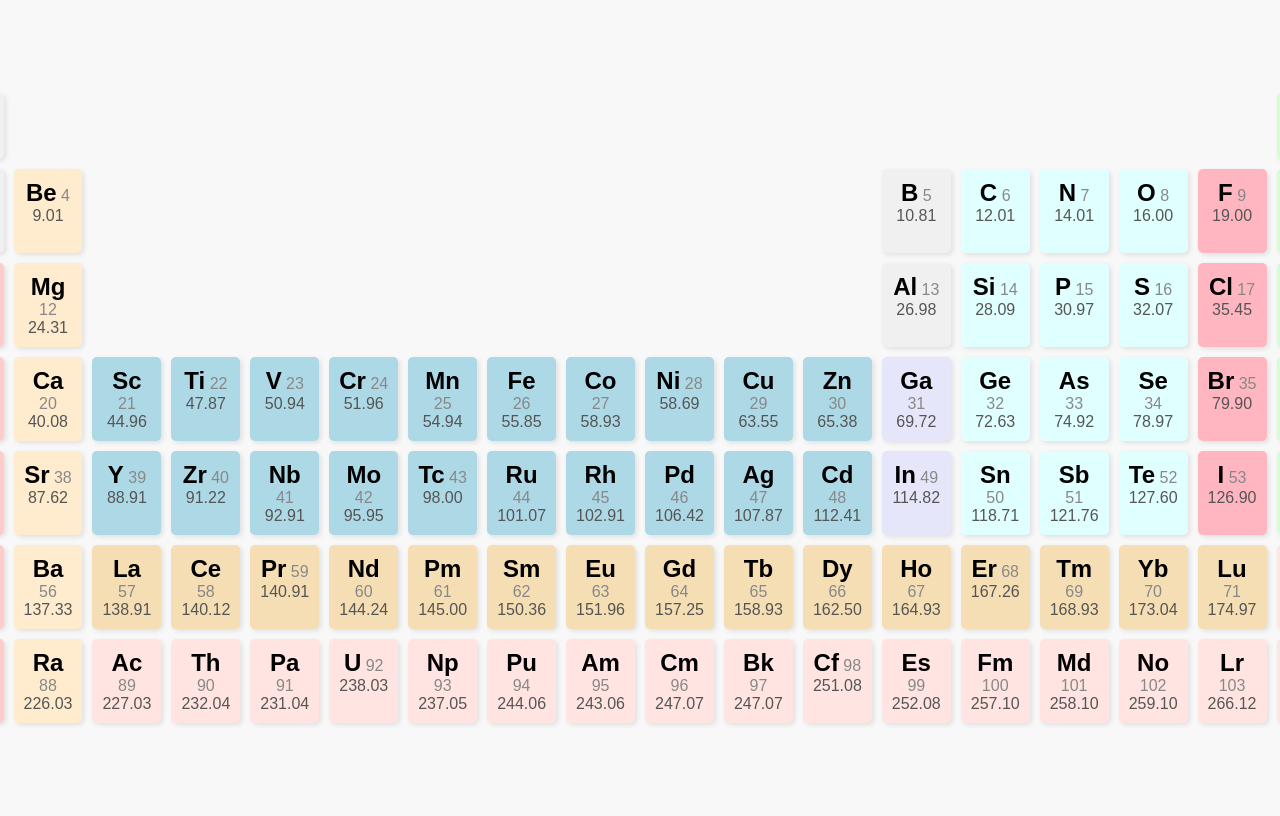
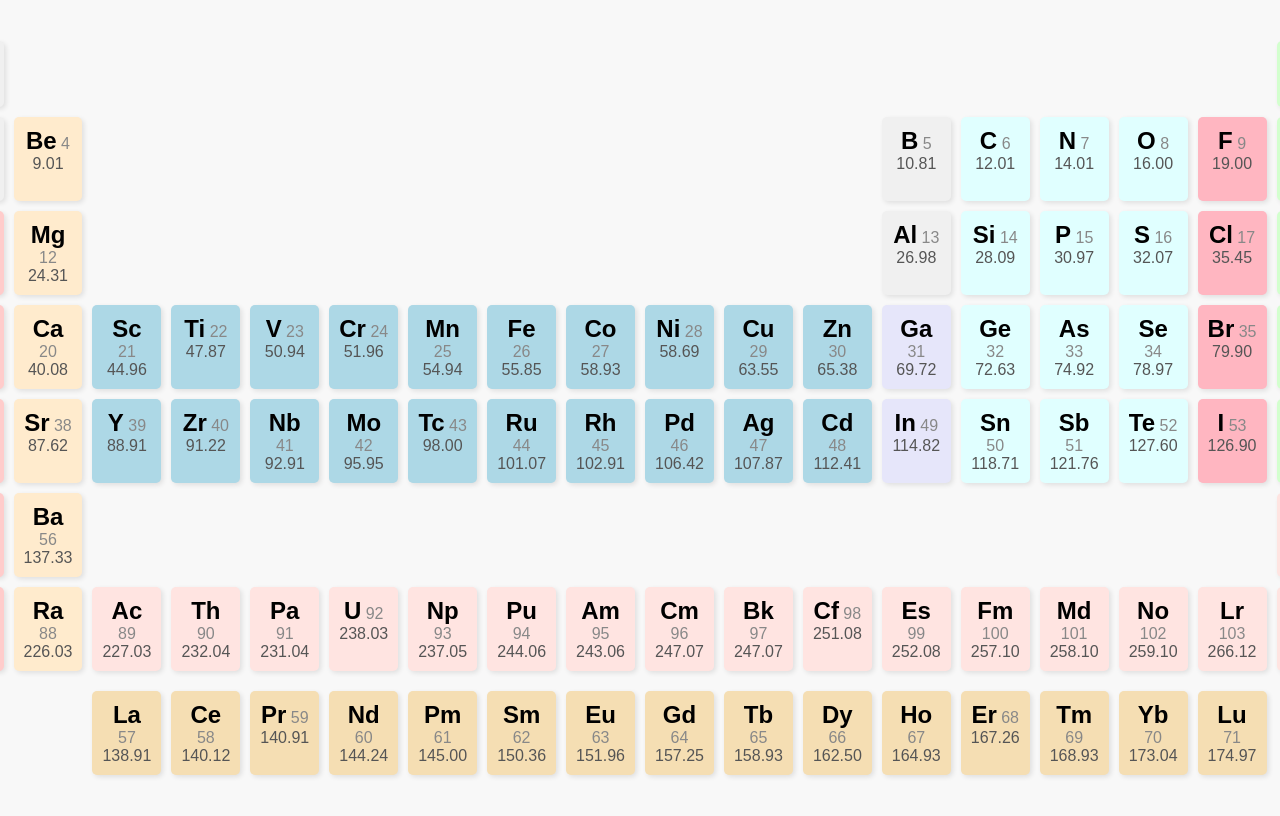
Before and after one commit to MathExpert314/MathExpert314.github.io, a plain HTML site: page education/periodic-table.html in a window 1280 px wide. Shown: the top 816 px of the page. Drawn offline with Linux system fonts and the light colour scheme.

Commit message:
Update periodic-table.html

```diff
--- a/education/periodic-table.html
+++ b/education/periodic-table.html
@@ -349,77 +349,77 @@
             <span class="atomic-number">56</span>
             <span class="atomic-mass">137.33</span>
         </div>
-        <div class="element lanthanides" id="La" style="grid-column: 3; grid-row: 6;">
+        <div class="element lanthanides" id="La" style="grid-column: 3; grid-row: 9;">
             <span class="symbol">La</span>
             <span class="atomic-number">57</span>
             <span class="atomic-mass">138.91</span>
         </div>
-        <div class="element lanthanides" id="Ce" style="grid-column: 4; grid-row: 6;">
+        <div class="element lanthanides" id="Ce" style="grid-column: 4; grid-row: 9;">
             <span class="symbol">Ce</span>
             <span class="atomic-number">58</span>
             <span class="atomic-mass">140.12</span>
         </div>
-        <div class="element lanthanides" id="Pr" style="grid-column: 5; grid-row: 6;">
+        <div class="element lanthanides" id="Pr" style="grid-column: 5; grid-row: 9;">
             <span class="symbol">Pr</span>
             <span class="atomic-number">59</span>
             <span class="atomic-mass">140.91</span>
         </div>
-        <div class="element lanthanides" id="Nd" style="grid-column: 6; grid-row: 6;">
+        <div class="element lanthanides" id="Nd" style="grid-column: 6; grid-row: 9;">
             <span class="symbol">Nd</span>
             <span class="atomic-number">60</span>
             <span class="atomic-mass">144.24</span>
         </div>
-        <div class="element lanthanides" id="Pm" style="grid-column: 7; grid-row: 6;">
+        <div class="element lanthanides" id="Pm" style="grid-column: 7; grid-row: 9;">
             <span class="symbol">Pm</span>
             <span class="atomic-number">61</span>
             <span class="atomic-mass">145.00</span>
         </div>
-        <div class="element lanthanides" id="Sm" style="grid-column: 8; grid-row: 6;">
+        <div class="element lanthanides" id="Sm" style="grid-column: 8; grid-row: 9;">
             <span class="symbol">Sm</span>
             <span class="atomic-number">62</span>
             <span class="atomic-mass">150.36</span>
         </div>
-        <div class="element lanthanides" id="Eu" style="grid-column: 9; grid-row: 6;">
+        <div class="element lanthanides" id="Eu" style="grid-column: 9; grid-row: 9;">
             <span class="symbol">Eu</span>
             <span class="atomic-number">63</span>
             <span class="atomic-mass">151.96</span>
         </div>
-        <div class="element lanthanides" id="Gd" style="grid-column: 10; grid-row: 6;">
+        <div class="element lanthanides" id="Gd" style="grid-column: 10; grid-row: 9;">
             <span class="symbol">Gd</span>
             <span class="atomic-number">64</span>
             <span class="atomic-mass">157.25</span>
         </div>
-        <div class="element lanthanides" id="Tb" style="grid-column: 11; grid-row: 6;">
+        <div class="element lanthanides" id="Tb" style="grid-column: 11; grid-row: 9;">
             <span class="symbol">Tb</span>
             <span class="atomic-number">65</span>
             <span class="atomic-mass">158.93</span>
         </div>
-        <div class="element lanthanides" id="Dy" style="grid-column: 12; grid-row: 6;">
+        <div class="element lanthanides" id="Dy" style="grid-column: 12; grid-row: 9;">
             <span class="symbol">Dy</span>
             <span class="atomic-number">66</span>
             <span class="atomic-mass">162.50</span>
         </div>
-        <div class="element lanthanides" id="Ho" style="grid-column: 13; grid-row: 6;">
+        <div class="element lanthanides" id="Ho" style="grid-column: 13; grid-row: 9;">
             <span class="symbol">Ho</span>
             <span class="atomic-number">67</span>
             <span class="atomic-mass">164.93</span>
         </div>
-        <div class="element lanthanides" id="Er" style="grid-column: 14; grid-row: 6;">
+        <div class="element lanthanides" id="Er" style="grid-column: 14; grid-row: 9;">
             <span class="symbol">Er</span>
             <span class="atomic-number">68</span>
             <span class="atomic-mass">167.26</span>
         </div>
-        <div class="element lanthanides" id="Tm" style="grid-column: 15; grid-row: 6;">
+        <div class="element lanthanides" id="Tm" style="grid-column: 15; grid-row: 9;">
             <span class="symbol">Tm</span>
             <span class="atomic-number">69</span>
             <span class="atomic-mass">168.93</span>
         </div>
-        <div class="element lanthanides" id="Yb" style="grid-column: 16; grid-row: 6;">
+        <div class="element lanthanides" id="Yb" style="grid-column: 16; grid-row: 9;">
             <span class="symbol">Yb</span>
             <span class="atomic-number">70</span>
             <span class="atomic-mass">173.04</span>
         </div>
-        <div class="element lanthanides" id="Lu" style="grid-column: 17; grid-row: 6;">
+        <div class="element lanthanides" id="Lu" style="grid-column: 17; grid-row: 9;">
             <span class="symbol">Lu</span>
             <span class="atomic-number">71</span>
             <span class="atomic-mass">174.97</span>
```
